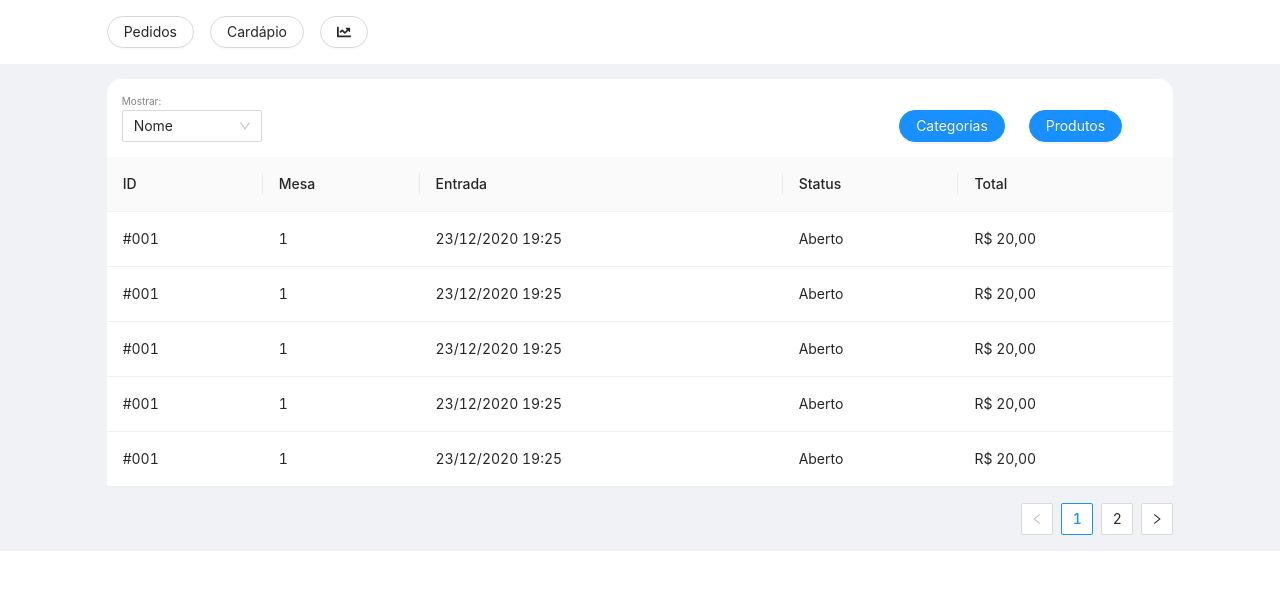
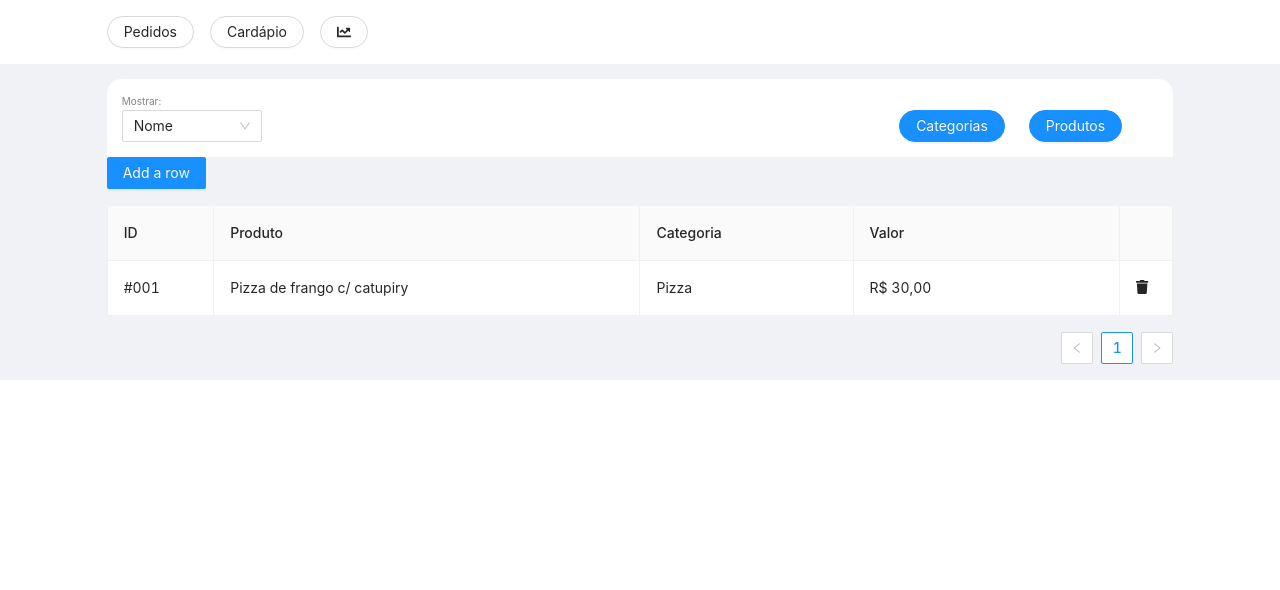
Before and after one commit to Nytezerak/ssci, a React (Create React App) app: page /cardapio in a window 1280 px wide. Shown: the top 590 px of the page. Built offline with nearby package versions, Linux system fonts and the light colour scheme.

Commit message:
Dashboard do cardápio atualizada

```diff
--- a/package.json
+++ b/package.json
@@ -11,6 +11,7 @@
     "@testing-library/react": "^11.1.0",
     "@testing-library/user-event": "^12.1.10",
     "antd": "^4.15.1",
+    "prop-types": "^15.7.2",
     "react": "^17.0.2",
     "react-dom": "^17.0.2",
     "react-router-dom": "^5.2.0",
--- /dev/null
+++ b/src/components/DashCardapio.jsx
@@ -0,0 +1,243 @@
+/* eslint-disable no-console */
+/* eslint-disable react/destructuring-assignment */
+/* eslint-disable react/jsx-props-no-spreading */
+import PropTypes from 'prop-types';
+import React, {
+  useContext, useState, useEffect, useRef,
+} from 'react';
+import {
+  Table, Input, Button, Popconfirm, Form,
+} from 'antd';
+import { FontAwesomeIcon } from '@fortawesome/react-fontawesome';
+import { faTrash } from '@fortawesome/free-solid-svg-icons';
+
+const EditableContext = React.createContext(null);
+
+const EditableRow = ({ index, ...props }) => {
+  const [form] = Form.useForm();
+  return (
+    <Form form={form} component={false}>
+      <EditableContext.Provider value={form}>
+        <tr {...props} />
+      </EditableContext.Provider>
+    </Form>
+  );
+};
+
+EditableRow.propTypes = {
+  index: PropTypes.number.isRequired,
+};
+
+const EditableCell = ({
+  title,
+  editable,
+  children,
+  dataIndex,
+  record,
+  handleSave,
+  ...restProps
+}) => {
+  const [editing, setEditing] = useState(false);
+  const inputRef = useRef(null);
+  const form = useContext(EditableContext);
+  useEffect(() => {
+    if (editing) {
+      inputRef.current.focus();
+    }
+  }, [editing]);
+
+  const toggleEdit = () => {
+    setEditing(!editing);
+    form.setFieldsValue({
+      [dataIndex]: record[dataIndex],
+    });
+  };
+
+  const save = async () => {
+    try {
+      const values = await form.validateFields();
+      toggleEdit();
+      handleSave({ ...record, ...values });
+    } catch (errInfo) {
+      console.log('Save failed:', errInfo);
+    }
+  };
+
+  let childNode = children;
+
+  if (editable) {
+    childNode = editing ? (
+      <Form.Item
+        style={{
+          margin: 0,
+        }}
+        name={dataIndex}
+        rules={[
+          {
+            required: true,
+            message: `${title} is required.`,
+          },
+        ]}
+      >
+        <Input ref={inputRef} onPressEnter={save} onBlur={save} />
+      </Form.Item>
+    ) : (
+      <div
+        className="editable-cell-value-wrap"
+        style={{
+          paddingRight: 24,
+        }}
+        onClick={toggleEdit}
+        onKeyPress={toggleEdit}
+        role="button"
+        tabIndex={0}
+      >
+        {children}
+      </div>
+    );
+  }
+
+  return <td {...restProps}>{childNode}</td>;
+};
+EditableCell.propTypes = {
+  title: PropTypes.string.isRequired,
+  editable: PropTypes.bool.isRequired,
+  children: PropTypes.element.isRequired,
+  dataIndex: PropTypes.string.isRequired,
+  // eslint-disable-next-line react/forbid-prop-types
+  record: PropTypes.any.isRequired,
+  handleSave: PropTypes.func.isRequired,
+};
+export class DashCardapio extends React.Component {
+  constructor(props) {
+    super(props);
+    this.handleAdd = this.handleAdd.bind(this);
+    this.columns = [
+      {
+        title: 'ID',
+        dataIndex: 'id',
+        key: 'id',
+        width: '10%',
+      },
+      {
+        title: 'Produto',
+        dataIndex: 'product',
+        id: 'product',
+        width: '40%',
+        editable: true,
+      },
+      {
+        title: 'Categoria',
+        dataIndex: 'category',
+        id: 'category',
+        width: '20%',
+      },
+      {
+        title: 'Valor',
+        dataIndex: 'value',
+        key: 'value',
+      },
+      {
+        title: '  ',
+        dataIndex: 'operation',
+        render: (_, record) => (this.state.dataSource.length >= 1 ? (
+          <Popconfirm title="Confirma deletar?" onConfirm={() => this.handleDelete(record.key)}>
+            <span><FontAwesomeIcon icon={faTrash} /></span>
+          </Popconfirm>
+        ) : null),
+        width: '5%',
+      },
+    ];
+    this.state = {
+      dataSource: [
+        {
+          key: '0',
+          id: '#001',
+          product: 'Pizza de frango c/ catupiry',
+          category: 'Pizza',
+          value: 'R$ 30,00',
+        },
+      ],
+      count: 2,
+    };
+  }
+
+  handleDelete(key) {
+    this.setState((prev) => ({
+      dataSource: prev.dataSource.filter((item) => item.key !== key),
+    }));
+  }
+
+  handleAdd() {
+    const { count, dataSource } = this.state;
+    const newData = {
+      key: count,
+      id: `#00${count}`,
+      product: 'Pizza de frango c/ catupiry',
+      category: 'Pizza',
+      value: 'R$ 30,00',
+    };
+    this.setState({
+      dataSource: [...dataSource, newData],
+      count: count + 1,
+    });
+  }
+
+  handleSave(row) {
+    this.setState((prev) => {
+      const newData = [...prev.dataSource];
+      const index = newData.findIndex((item) => row.key === item.key);
+      const item = newData[index];
+      newData.splice(index, 1, { ...item, ...row });
+      return {
+        dataSource: newData,
+      };
+    });
+  }
+
+  render() {
+    const { dataSource } = this.state;
+    const components = {
+      body: {
+        row: EditableRow,
+        cell: EditableCell,
+      },
+    };
+    const columns = this.columns.map((col) => {
+      if (!col.editable) {
+        return col;
+      }
+
+      return {
+        ...col,
+        onCell: (record) => ({
+          record,
+          editable: col.editable,
+          dataIndex: col.dataIndex,
+          title: col.title,
+          handleSave: this.handleSave,
+        }),
+      };
+    });
+    return (
+      <div>
+        <Button
+          onClick={this.handleAdd}
+          type="primary"
+          style={{
+            marginBottom: 16,
+          }}
+        >
+          Add a row
+        </Button>
+        <Table
+          components={components}
+          rowClassName={() => 'editable-row'}
+          bordered
+          dataSource={dataSource}
+          columns={columns}
+        />
+      </div>
+    );
+  }
+}
--- a/src/components/dashboardCardapio.jsx
+++ b/src/components/dashboardCardapio.jsx
@@ -1,113 +1,11 @@
 import {
-  Table, Row, Col,
+  Row, Col,
 } from 'antd';
 import './css/dashboard.css';
 import { DpDownOrdemCardapio } from './DpDownOrdemCardapio';
 import { ModalCadastroCategoria } from './ModalCadastroCategoria';
 import { DpDownEditarProduto } from './DpDownEditarProduto';
-
-const dataSource = [
-  {
-    key: '1',
-    status: 'Aberto',
-    table: 1,
-    startDate: '23/12/2020 19:25',
-    total: 'R$ 20,00',
-    id: '#001',
-  },
-  {
-    key: '2',
-    status: 'Aberto',
-    table: 1,
-    startDate: '23/12/2020 19:25',
-    total: 'R$ 20,00',
-    id: '#001',
-  },
-  {
-    key: '3',
-    status: 'Aberto',
-    table: 1,
-    startDate: '23/12/2020 19:25',
-    total: 'R$ 20,00',
-    id: '#001',
-  },
-  {
-    key: '4',
-    status: 'Aberto',
-    table: 1,
-    startDate: '23/12/2020 19:25',
-    total: 'R$ 20,00',
-    id: '#001',
-  },
-  {
-    key: '5',
-    status: 'Aberto',
-    table: 1,
-    startDate: '23/12/2020 19:25',
-    total: 'R$ 20,00',
-    id: '#001',
-  },
-  {
-    key: '6',
-    status: 'Aberto',
-    table: 1,
-    startDate: '23/12/2020 19:25',
-    total: 'R$ 20,00',
-    id: '#001',
-  },
-  {
-    key: '7',
-    status: 'Aberto',
-    table: 1,
-    startDate: '23/12/2020 19:25',
-    total: 'R$ 20,00',
-    id: '#001',
-  },
-  {
-    key: '8',
-    status: 'Aberto',
-    table: 1,
-    startDate: '23/12/2020 19:25',
-    total: 'R$ 20,00',
-    id: '#001',
-  }, {
-    key: '9',
-    status: 'Aberto',
-    table: 1,
-    startDate: '23/12/2020 19:25',
-    total: 'R$ 20,00',
-    id: '#001',
-  },
-
-];
-
-const columns = [
-  {
-    title: 'ID',
-    dataIndex: 'id',
-    key: 'id',
-  },
-  {
-    title: 'Mesa',
-    dataIndex: 'table',
-    key: 'table',
-  },
-  {
-    title: 'Entrada',
-    dataIndex: 'startDate',
-    key: 'startDate',
-  },
-  {
-    title: 'Status',
-    dataIndex: 'status',
-    key: 'status',
-  },
-  {
-    title: 'Total',
-    dataIndex: 'total',
-    key: 'total',
-  },
-];
+import { DashCardapio } from './DashCardapio';
 
 export function DashboardCardapio() {
   return (
@@ -152,11 +50,7 @@ export function DashboardCardapio() {
         <Col span={2} />
 
         <Col span={20}>
-          <Table
-            pagination={{ pageSize: 5 }}
-            dataSource={dataSource}
-            columns={columns}
-          />
+          <DashCardapio />
         </Col>
 
         <Col span={2} />
```
